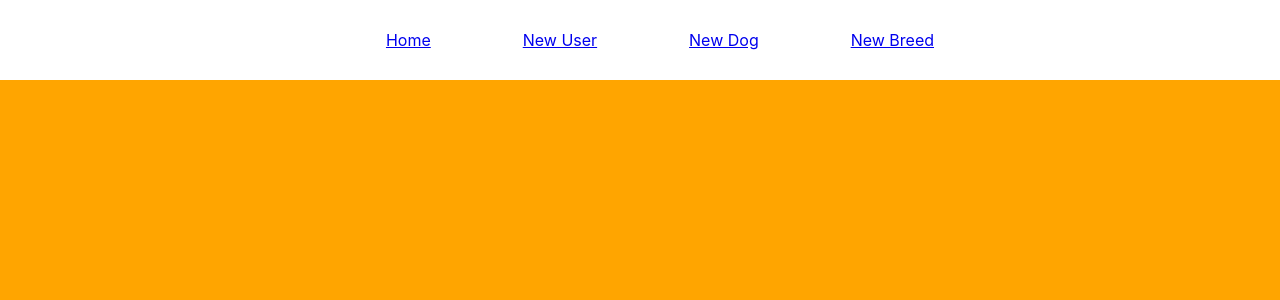
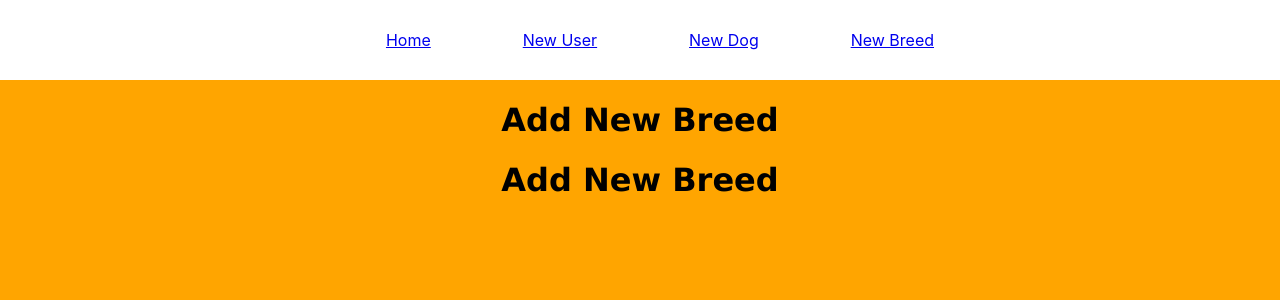
Before and after one commit to Calvinfr96/puppy-pics-front-end, a React (Create React App) app: page /new/breed in a window 1280 px wide. Shown: the top 300 px of the page. Built offline with nearby package versions, Linux system fonts and the light colour scheme.

Commit message:
Revert change to nav bar

```diff
--- a/src/App.css
+++ b/src/App.css
@@ -9,10 +9,6 @@ h1 {
 
 nav {
   display: flex;
-  position: fixed;
-  top: 0;
-  left: 0;
-  right: 0;
   justify-content: space-around;
   align-items: center;
   min-height: 10vh;
--- a/src/components/NewBreedForm.js
+++ b/src/components/NewBreedForm.js
@@ -4,6 +4,7 @@ function NewBreedForm() {
     return (
         <div>
             <h1>Add New Breed</h1>
+            <h1>Add New Breed</h1>
         </div>
     )
 }
```
